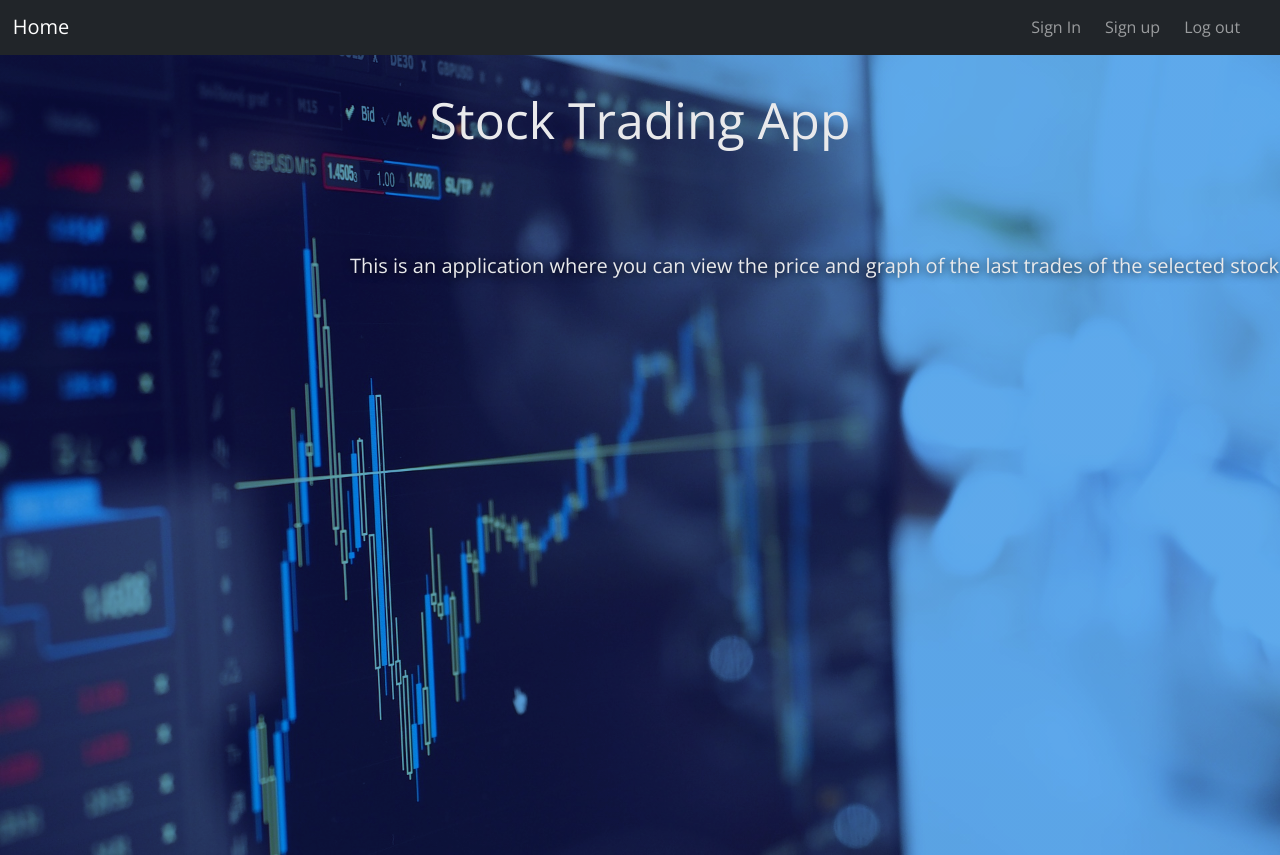
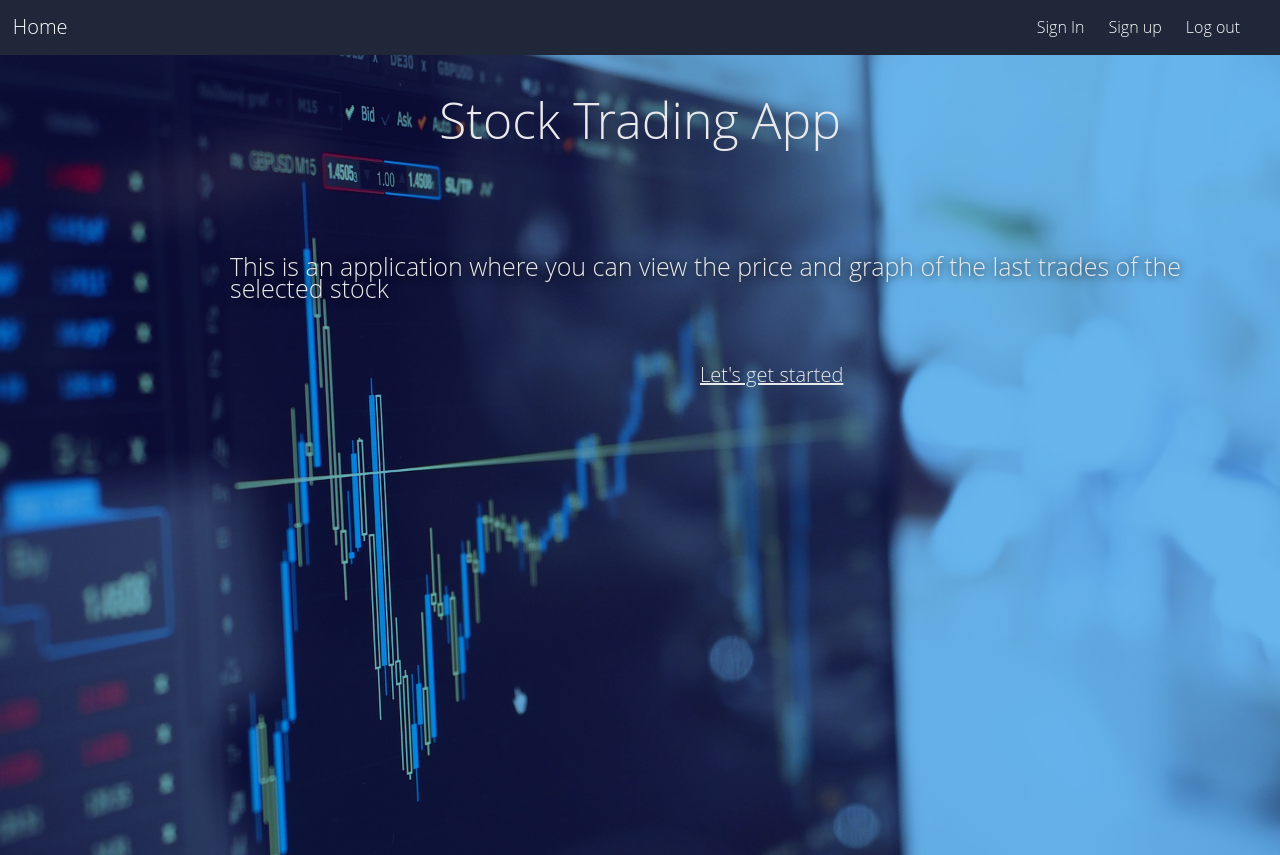
Before and after one commit to VrMolodyakov/stock-market, a React (Create React App) app in the folder react-client/: page / in a window 1280 px wide. Built offline with nearby package versions, Linux system fonts and the light colour scheme.

Commit message:
Change css

```diff
--- a/react-client/src/App.css
+++ b/react-client/src/App.css
@@ -3,6 +3,7 @@
 .Auth-form-container {
   display: flex;
   justify-content: center;
+  background-image: linear-gradient(to bottom right, #121C84,  #1595248c);
   align-items: center;
   width: 100vw;
   height: 100vh;
@@ -20,6 +21,7 @@
 .Auth-form-content {
   padding-left: 12%;
   padding-right: 12%;
+
 }
 
 .Auth-form-title {
@@ -38,14 +40,17 @@ label {
 
 .link-holder{
   font-size: large;
+
 }
 
 .navBarLink{
   margin-right: 8px;
+  color: rgb(255, 255, 255);
 }
 
 .Home{
   margin-left: 1%;
+  color: rgb(255, 255, 255);
 }
 
 .links{
--- a/react-client/src/App.js
+++ b/react-client/src/App.js
@@ -33,7 +33,7 @@ function App() {
 
   return (
     <>
-    <Navbar collapseOnSelect expand="lg" bg="dark" variant="dark">
+    <Navbar collapseOnSelect expand="lg" bg="blue" variant="white">
     <Navbar.Brand className = "Home"  href="/home">Home</Navbar.Brand>
 
 
--- /dev/null
+++ b/react-client/src/auth/LoginForm.css
@@ -0,0 +1,5 @@
+.btn-primary{
+    color: rgb(255, 255, 255) !important;
+    background-color: rgba(43, 89, 226, 0.767) !important;
+
+}
--- a/react-client/src/auth/LoginForm.js
+++ b/react-client/src/auth/LoginForm.js
@@ -2,6 +2,7 @@ import React, { Component, useEffect, useState } from 'react'
 import {useNavigate} from "react-router-dom";
 import axios from "axios";
 import useAuth from '../routing/useAuth'
+import "./LoginForm.css"
 import 'bootstrap/dist/css/bootstrap.css';
 
 const Login = () =>{
--- a/react-client/src/auth/RegisterForm.js
+++ b/react-client/src/auth/RegisterForm.js
@@ -69,9 +69,6 @@ const Register = () => {
                     Submit
                 </button>
                 </div>
-                <p className="text-center mt-2">
-                Forgot <a href="#">password?</a>
-                </p>
             </div>
             </form>
         </div>
--- a/react-client/src/home/Home.css
+++ b/react-client/src/home/Home.css
@@ -5,7 +5,7 @@
     height: 100vh;
     background-blend-mode: overlay;
     opacity: 0.9;
-    background-color: #51a2e88c;
+    background-color: #63a9e68c;
 
 }
 
@@ -20,8 +20,8 @@
 
   color: #FFF;
   text-shadow: 0px 1px 10px black;
-  font-size: 20px;
-  margin: 150px 0 0 350px;
+  font-size: 25px;
+  margin: 150px 0 0 230px;
 
 }
 
@@ -33,6 +33,14 @@
 
 }
 
+.ref-h{
+  position: relative;
+  top: 8%;
+  margin: 100px 0 0 700px;
+  font-size: 20px;
+  color: #FFF;
+}
 /*
 background-color: #5da7f68c;
+background-color: #51a2e88c;
 */
--- a/react-client/src/home/Home.js
+++ b/react-client/src/home/Home.js
@@ -6,6 +6,7 @@ function Home() {
             <div className="home">
                 <h1 className="h1-h">Stock Trading App</h1>
                 <p className="home-text">This is an application where you can view the price and graph of the last trades of the selected stock</p>
+                <a className="ref-h" href="http://localhost:3000/reg">Let's get started</a>
             </div>
         </div>
       );
--- a/react-client/src/stock/Prices.css
+++ b/react-client/src/stock/Prices.css
@@ -1,11 +1,3 @@
-/*
-	Table Responsive
-	===================
-	Author: https://github.com/pablorgarcia
- */
-
- @charset "UTF-8";
- @import url(https://fonts.googleapis.com/css?family=Open+Sans:300,400,700);
 
  body {
    font-family: 'Open Sans', sans-serif;
@@ -84,7 +76,7 @@
  }
 
  .container th {
-       background-color: #1F2739;
+       background-color: #22275db7;
  }
 
  .container td:first-child { color: #FB667A; }
--- a/react-client/src/stock/Prices.js
+++ b/react-client/src/stock/Prices.js
@@ -45,9 +45,8 @@ function Table({ columns, data }) {
         usePagination
     )
 
-    // Render the UI for your table
     return (
-        <div>
+        <div className="price-c">
             <h1><span className="blue"></span>Current Stock<span className="blue"></span> <span className="yellow">Prices</span></h1>
             <h2>Created by <a href="https://github.com/VrMolodyakov" target="_blank">Vyachesav</a></h2>
             <input className = "symbol-input" value={filterInput} onChange={handleFilterChange} placeholder={"Search symbol"}/>
@@ -56,6 +55,7 @@ function Table({ columns, data }) {
                     {headerGroups.map(headerGroup => (
                         <tr {...headerGroup.getHeaderGroupProps()}>
                             {headerGroup.headers.map(column => (
+                                column.hide === true ? null :
                                 <th {...column.getHeaderProps()}>{column.render('Header')}</th>
                             ))}
                         </tr>
@@ -135,6 +135,7 @@ function Prices() {
         () => [
             {
                 Header: ' ',
+                hide : true,
                 columns: [
                     {
                         Header: "Symbol",
```
